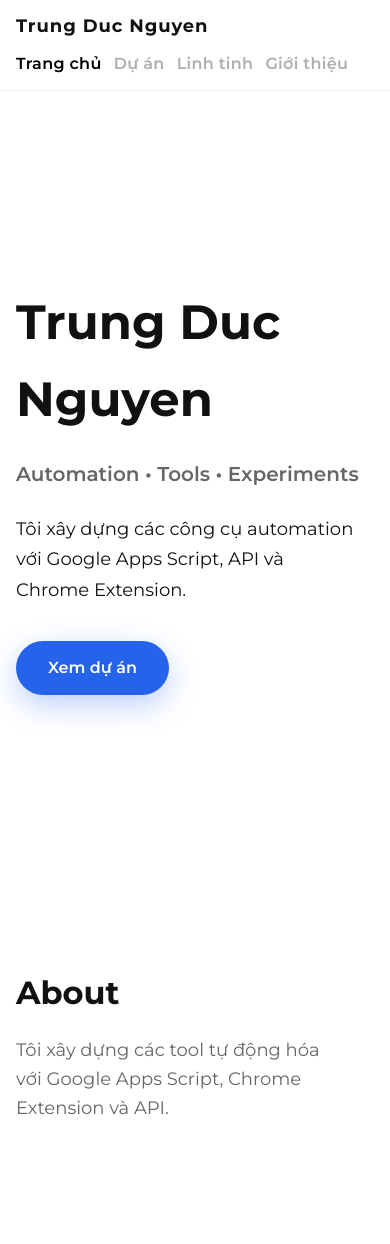
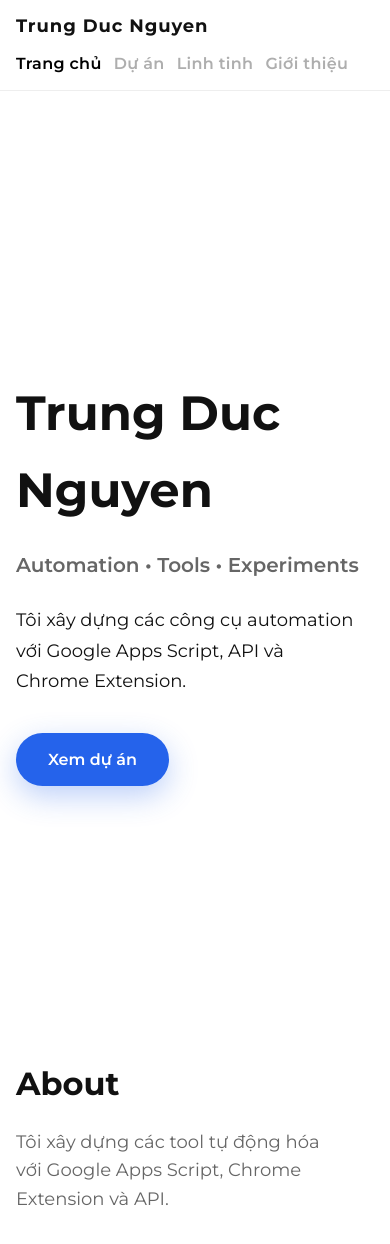
Before and after one commit to trungducngtd/trungducngtd.github.io, a Jekyll site: the page built from index.html, in a window 390 px wide and 1400 px high. Shown: the top 1244 px of the window. Built offline with Jekyll 4.4.1, drawn with Linux system fonts in a browser that asks for light colours.

Commit message:
Update site header position and main section padding
Changed header positioning from fixed to sticky and adjusted padding for the main section.

```diff
--- a/assets/css/styles.css
+++ b/assets/css/styles.css
@@ -439,12 +439,11 @@
 
 @media (max-width: 900px) {
   .site-header {
-    position: fixed;
+    position: sticky;
     top: 0;
-    left: 0;
-    right: 0;
     height: auto;
     min-height: 88px;
+    z-index: 1000;
   }
 
   .site-header__inner {
@@ -493,7 +492,7 @@
   }
 
   .site-main {
-    padding: 116px 16px 0;
+    padding: 0 16px;
   }
 
   .featured-section .project-grid,
```
